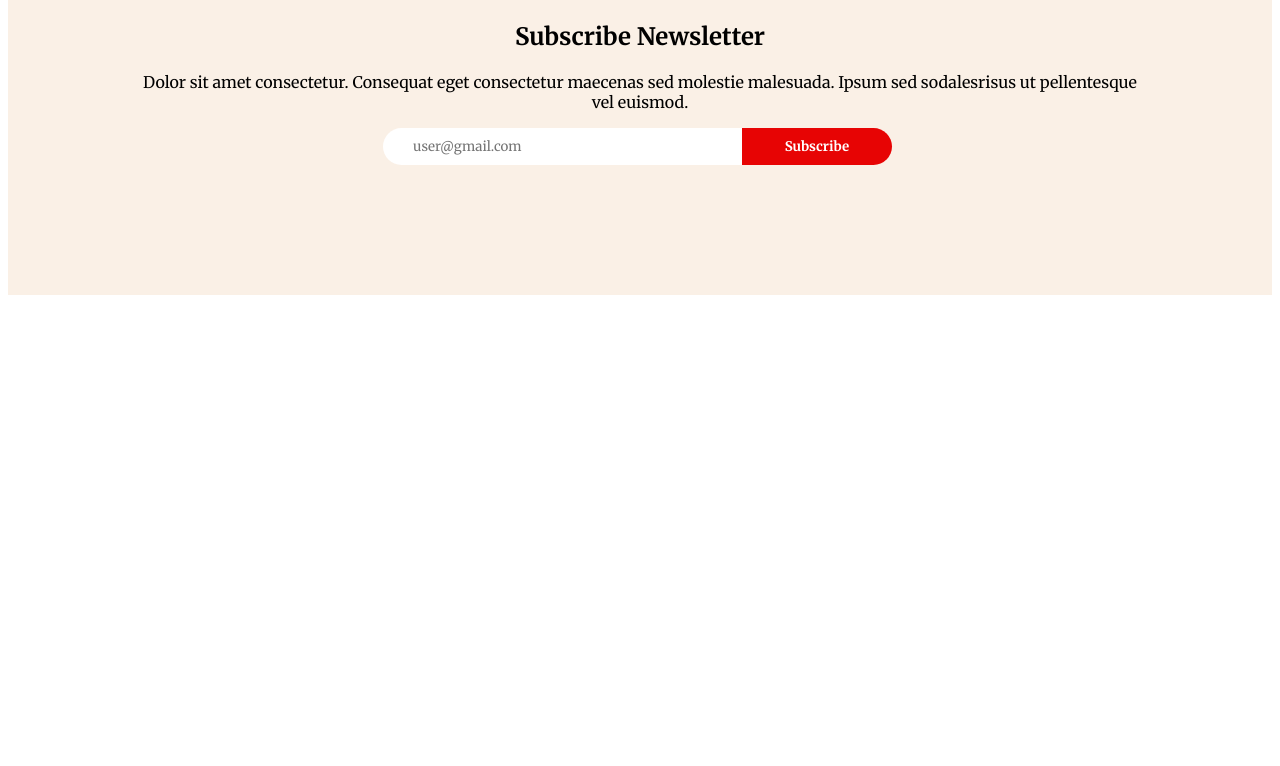
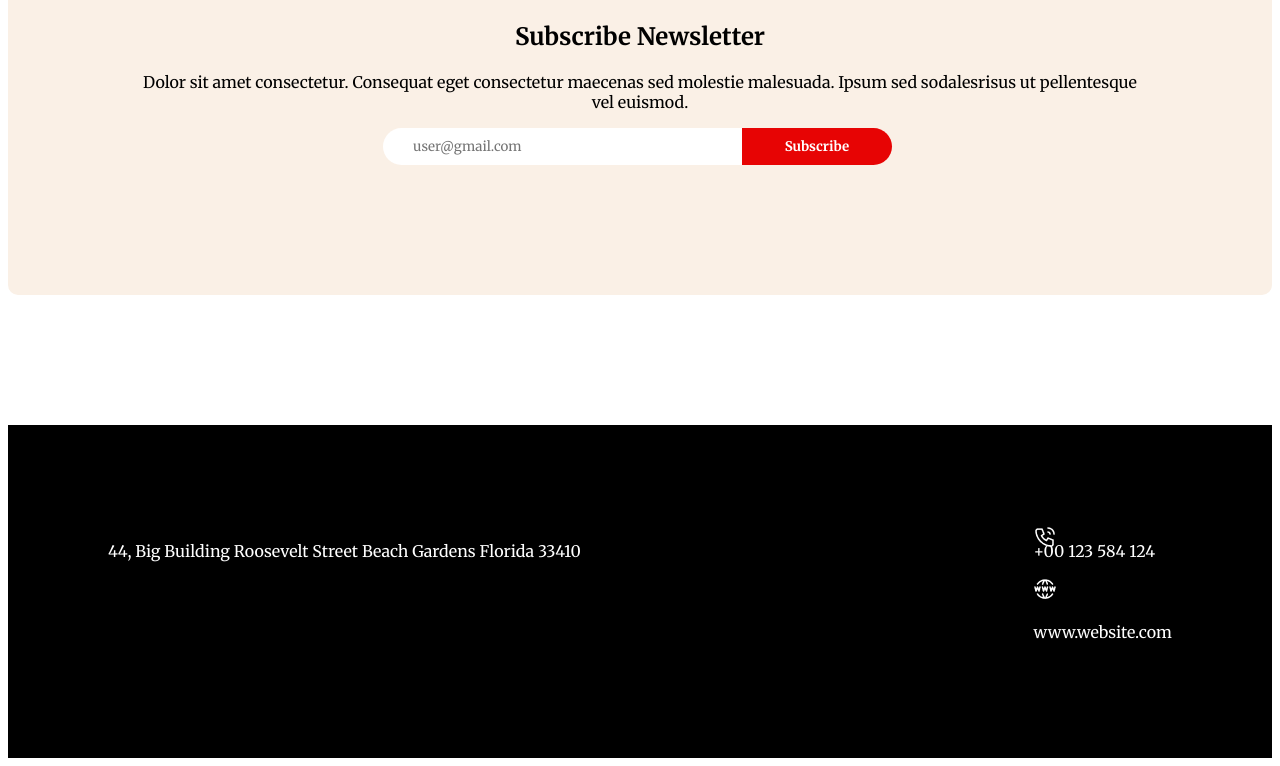
Before and after one commit to tapash2229/First-Assignment, a plain HTML site: page index.html in a window 1280 px wide. Shown: the part 4623-5389 px from the top of the page. Before the commit the page ends 5048 px from the top, so only its background shows below. Drawn offline with Linux system fonts and the light colour scheme.

Commit message:
last push

```diff
--- a/index.html
+++ b/index.html
@@ -87,12 +87,25 @@
         <h2>Subscribe Newsletter</h2>
         <p>Dolor sit amet consectetur. Consequat eget consectetur maecenas sed molestie malesuada. Ipsum sed
             sodalesrisus ut pellentesque vel euismod. </p>
-          <label class="container">
-             <input type="text" id="input-btn" placeholder="user@gmail.com">
-            <button class="sub-btn">Subscribe</button>
-          </label>
+
+        <input type="text" id="input-btn" placeholder="user@gmail.com">
+        <button class="sub-btn">Subscribe</button>
+
     </div>
 
 </body>
+<footer>
+    <div class="main">
+    <div>
+    <p>44, Big Building Roosevelt Street
+        Beach Gardens Florida 33410</p>
+    </div>
+    <div class="call">
+        <p>+00 123 584 124</p>
+        <img src="resources/Website.png" alt="">
+        <p>www.website.com</p>
+    </div>
+</div>
+</footer>
 
 </html>
--- a/style/style.css
+++ b/style/style.css
@@ -154,18 +154,21 @@
   margin: 130px 0;
   padding: 130px;
   text-align: center;
+  border-radius: 10px;
 }
 
 #input-btn {
   border: none;
-  border-radius:25px 0 0 25px;
+  border-radius: 25px 0 0 25px;
   background: #FFF;
   padding: 10px 30px;
   width: 300px;
 }
-.container{
+
+.container {
   padding-bottom: 100px;
 }
+
 .sub-btn {
   position: relative;
   left: -5px;
@@ -177,3 +180,23 @@
   color: #FFF;
   width: 150px;
 }
+
+footer {
+  background: #000000;
+  padding: 100px;
+  color: #FFF;
+}
+
+.main {
+  display: flex;
+  justify-content: space-between;
+
+}
+
+.call {
+  display: inline-block;
+  /* display: flex; */
+  background-image: url('../resources/Call.png');
+  background-repeat: no-repeat;
+
+}
```
